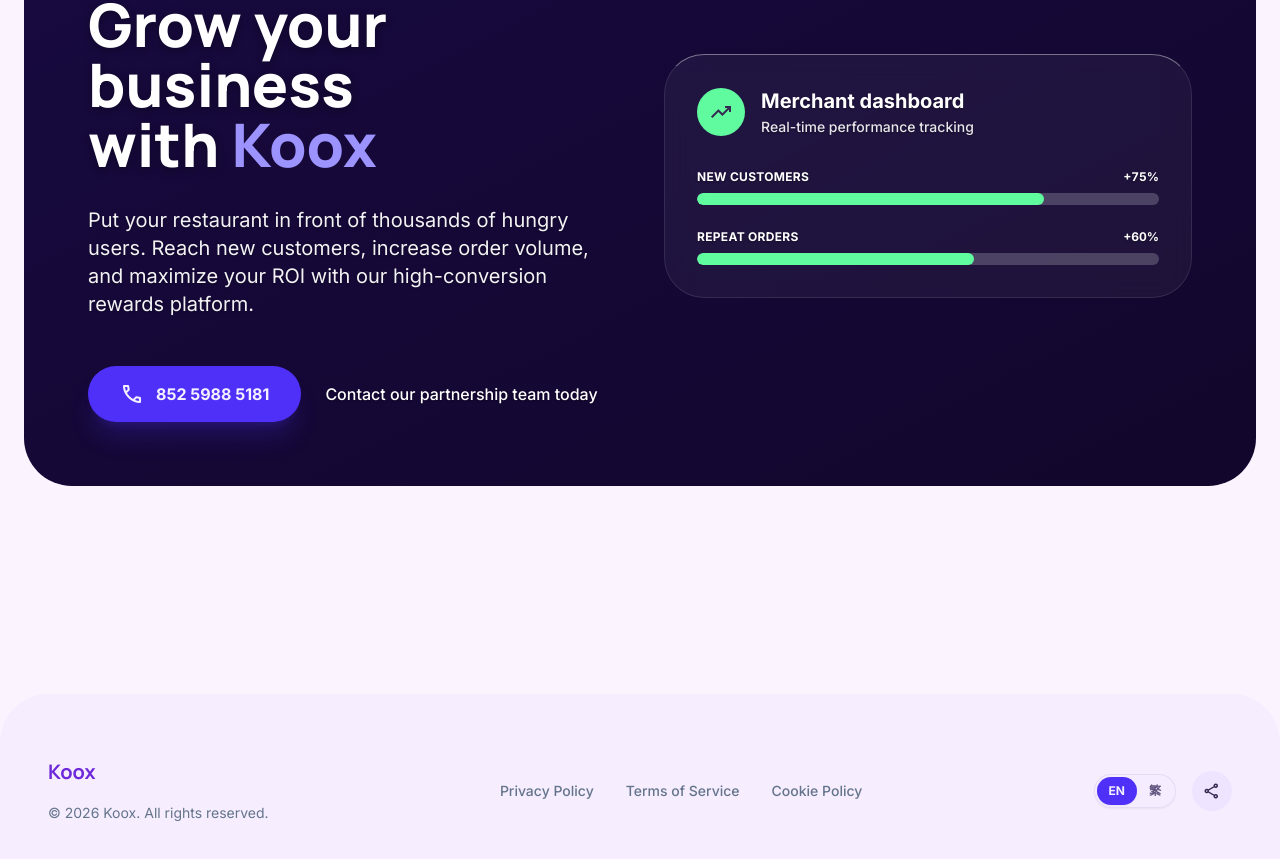
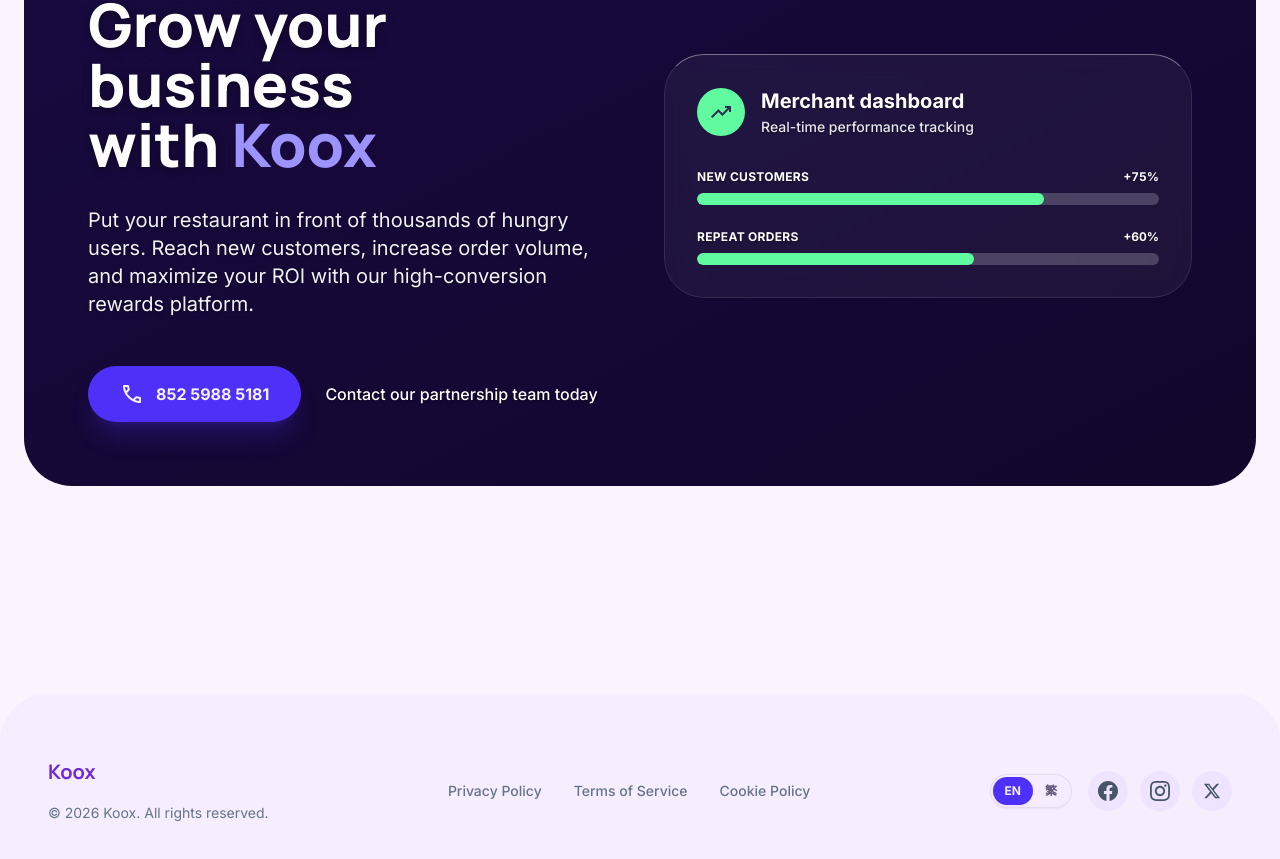
Before and after one commit to xingxiang101/cashback-web, a React (Vite) app: page / in a window 1280 px wide. Shown: the part 2925-3784 px from the top of the page. Built offline with nearby package versions, Linux system fonts and the light colour scheme.

Commit message:
web social hyperlink

```diff
--- a/src/LandingPage.tsx
+++ b/src/LandingPage.tsx
@@ -34,6 +34,24 @@
   "features.aiConciergeAlt1",
   "features.aiConciergeAlt2",
   "features.aiConciergeAlt3",
+] as const;
+
+const SOCIAL_LINKS = [
+  {
+    href: "https://www.facebook.com/profile.php?id=61573303800942",
+    labelKey: "a11y.socialFacebook",
+    icon: "facebook" as const,
+  },
+  {
+    href: "https://www.instagram.com/koox_io/",
+    labelKey: "a11y.socialInstagram",
+    icon: "instagram" as const,
+  },
+  {
+    href: "https://x.com/koox2012",
+    labelKey: "a11y.socialX",
+    icon: "x" as const,
+  },
 ] as const;
 
 export function LandingPage() {
@@ -486,15 +504,45 @@
                 {t("footer.cookie")}
               </a>
             </nav>
-            <div className="flex items-center gap-4">
+            <div className="flex flex-col items-center gap-4 sm:flex-row">
               <LanguageToggle />
-              <button
-                type="button"
-                className="flex h-10 w-10 items-center justify-center rounded-full bg-surface-container transition-colors hover:text-primary"
-                aria-label={t("a11y.share")}
-              >
-                <span className="material-symbols-outlined text-lg">share</span>
-              </button>
+              <div className="flex items-center gap-2 sm:gap-3">
+                {SOCIAL_LINKS.map(({ href, labelKey, icon }) => (
+                  <a
+                    key={href}
+                    href={href}
+                    target="_blank"
+                    rel="noopener noreferrer"
+                    className="flex h-10 w-10 items-center justify-center rounded-full bg-surface-container text-slate-600 transition-colors hover:text-primary dark:text-slate-400"
+                    aria-label={t(labelKey)}
+                  >
+                    {icon === "facebook" && (
+                      <svg className="h-5 w-5" viewBox="0 0 24 24" aria-hidden>
+                        <path
+                          fill="currentColor"
+                          d="M24 12.073c0-6.627-5.373-12-12-12s-12 5.373-12 12c0 5.99 4.388 10.954 10.125 11.854v-8.385H7.078v-3.47h3.047V9.43c0-3.007 1.792-4.669 4.533-4.669 1.312 0 2.686.235 2.686.235v2.953H15.83c-1.491 0-1.956.925-1.956 1.874v2.25h3.328l-.532 3.47h-2.796v8.385C19.612 23.027 24 18.062 24 12.073z"
+                        />
+                      </svg>
+                    )}
+                    {icon === "instagram" && (
+                      <svg className="h-5 w-5" viewBox="0 0 24 24" aria-hidden>
+                        <path
+                          fill="currentColor"
+                          d="M12 2.163c3.204 0 3.584.012 4.85.07 3.252.148 4.771 1.691 4.919 4.919.058 1.265.069 1.645.069 4.849 0 3.205-.012 3.584-.069 4.849-.149 3.225-1.664 4.771-4.919 4.919-1.266.058-1.644.07-4.85.07-3.204 0-3.584-.012-4.849-.07-3.26-.149-4.771-1.699-4.919-4.92-.058-1.265-.07-1.644-.07-4.849 0-3.204.013-3.583.07-4.849.149-3.227 1.664-4.771 4.919-4.919 1.266-.057 1.645-.069 4.849-.069zm0-2.163c-3.259 0-3.667.014-4.947.072-4.358.2-6.78 2.618-6.98 6.98-.059 1.281-.073 1.689-.073 4.948 0 3.259.014 3.668.072 4.948.2 4.358 2.618 6.78 6.98 6.98 1.281.058 1.689.072 4.948.072 3.259 0 3.668-.014 4.948-.072 4.354-.2 6.782-2.618 6.979-6.98.059-1.28.073-1.689.073-4.948 0-3.259-.014-3.667-.072-4.947-.196-4.354-2.617-6.78-6.979-6.98-1.281-.059-1.69-.073-4.949-.073zm0 5.838c-3.403 0-6.162 2.759-6.162 6.162s2.759 6.163 6.162 6.163 6.162-2.759 6.162-6.163c0-3.403-2.759-6.162-6.162-6.162zm0 10.162c-2.209 0-4-1.79-4-4 0-2.209 1.791-4 4-4s4 1.791 4 4c0 2.21-1.791 4-4 4zm6.406-11.845c-.796 0-1.441.645-1.441 1.44s.645 1.44 1.441 1.44c.795 0 1.439-.645 1.439-1.44s-.644-1.44-1.439-1.44z"
+                        />
+                      </svg>
+                    )}
+                    {icon === "x" && (
+                      <svg className="h-[18px] w-[18px]" viewBox="0 0 24 24" aria-hidden>
+                        <path
+                          fill="currentColor"
+                          d="M18.244 2.25h3.308l-7.227 8.26 8.502 11.24H16.17l-5.214-6.817L4.99 21.75H1.68l7.73-8.835L1.254 2.25H8.08l4.713 6.231zm-1.161 17.52h1.833L7.084 4.126H5.117z"
+                        />
+                      </svg>
+                    )}
+                  </a>
+                ))}
+              </div>
             </div>
           </div>
         </footer>
--- a/src/i18n/locales/en.json
+++ b/src/i18n/locales/en.json
@@ -14,6 +14,9 @@
     "closeMenu": "Close menu",
     "language": "Language",
     "share": "Share",
+    "socialFacebook": "Koox on Facebook",
+    "socialInstagram": "Koox on Instagram",
+    "socialX": "Koox on X",
     "callMerchant": "Call merchant partnership"
   },
   "hero": {
--- a/src/i18n/locales/zh-Hant.json
+++ b/src/i18n/locales/zh-Hant.json
@@ -14,6 +14,9 @@
     "closeMenu": "關閉選單",
     "language": "語言",
     "share": "分享",
+    "socialFacebook": "Koox Facebook",
+    "socialInstagram": "Koox Instagram",
+    "socialX": "Koox X",
     "callMerchant": "致電商務合作專線"
   },
   "hero": {
```
